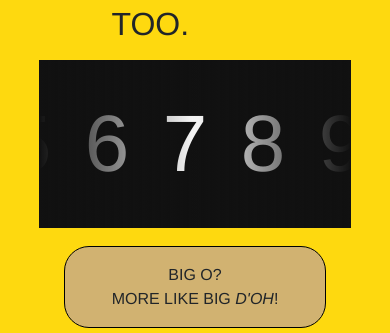
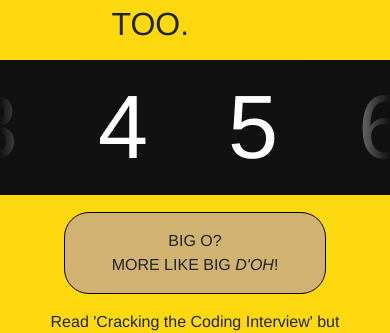
Before and after one commit to bg-write/big-doh, a React (Create React App) app: page / in a window 390 px wide. Shown: the part 348-681 px from the top of the page. Built offline with nearby package versions, Linux system fonts and the light colour scheme.

Commit message:
Update marquee

```diff
--- a/src/App.css
+++ b/src/App.css
@@ -26,6 +26,17 @@ body {
 	font-family: 'HelveticaNeue-Light', 'Helvetica Neue Light', 'Helvetica Neue',
 		Helvetica, Arial, 'Lucida Grande', sans-serif;
 	background-color: #fed90f;
+}
+
+:root {
+	--marquee-width: 80vw;
+	--marquee-height: 20vw;
+	--marquee-elements: 9;
+	--marquee-elements-displayed: 4;
+	--marquee-element-width: calc(
+		var(--marquee-width) / var(--marquee-elements-displayed)
+	);
+	--marquee-animation-duration: calc(var(--marquee-elements) * 2s);
 }
 
 a:hover {
@@ -136,8 +147,8 @@ footer {
 }
 
 .marquee {
-	width: 80vw;
-	height: 20vh;
+	width: var(--marquee-width);
+	height: var(--marquee-height);
 	background-color: #111;
 	color: white;
 	overflow: hidden;
@@ -168,7 +179,7 @@ footer {
 	list-style-type: none;
 	height: 100%;
 	display: flex;
-	animation: scrolling 10s linear infinite;
+	animation: scrolling var(--marquee-animation-duration) linear infinite;
 }
 
 @keyframes scrolling {
@@ -176,17 +187,23 @@ footer {
 		transform: translateX(0);
 	}
 	100% {
-		transform: translateX(-180vw);
+		transform: translateX(
+			calc(-1 * var(--marquee-element-width) * var(--marquee-elements))
+		);
 	}
 }
 
+.marquee-content:hover {
+	animation-play-state: paused;
+}
+
 .marquee-content li {
-	width: 20vw;
+	width: var(--marquee-element-width);
 	flex-shrink: 0;
 	display: flex;
 	justify-content: center;
 	align-items: center;
-	font-size: 5rem;
+	font-size: calc(var(--marquee-height) * 2 / 3);
 	white-space: nowrap;
 }
 
@@ -392,7 +409,18 @@ footer {
 
 /*-------------------- MEDIA QUERIES ----------------------*/
 /*----MOBILE----*/
-/* App is built mobile-first */
+/* App is built mobile-first, but tweaks are made to address marquee */
+@media only screen and (max-width: 42em) {
+	:root {
+		--marquee-width: 100vw;
+		--marquee-height: 16vh;
+		--marquee-elements-displayed: 3;
+	}
+	.marquee:before,
+	.marquee:after {
+		width: 5rem;
+	}
+}
 
 /*----TABLETS----*/
 @media only screen and (min-width: 43em) {
```
